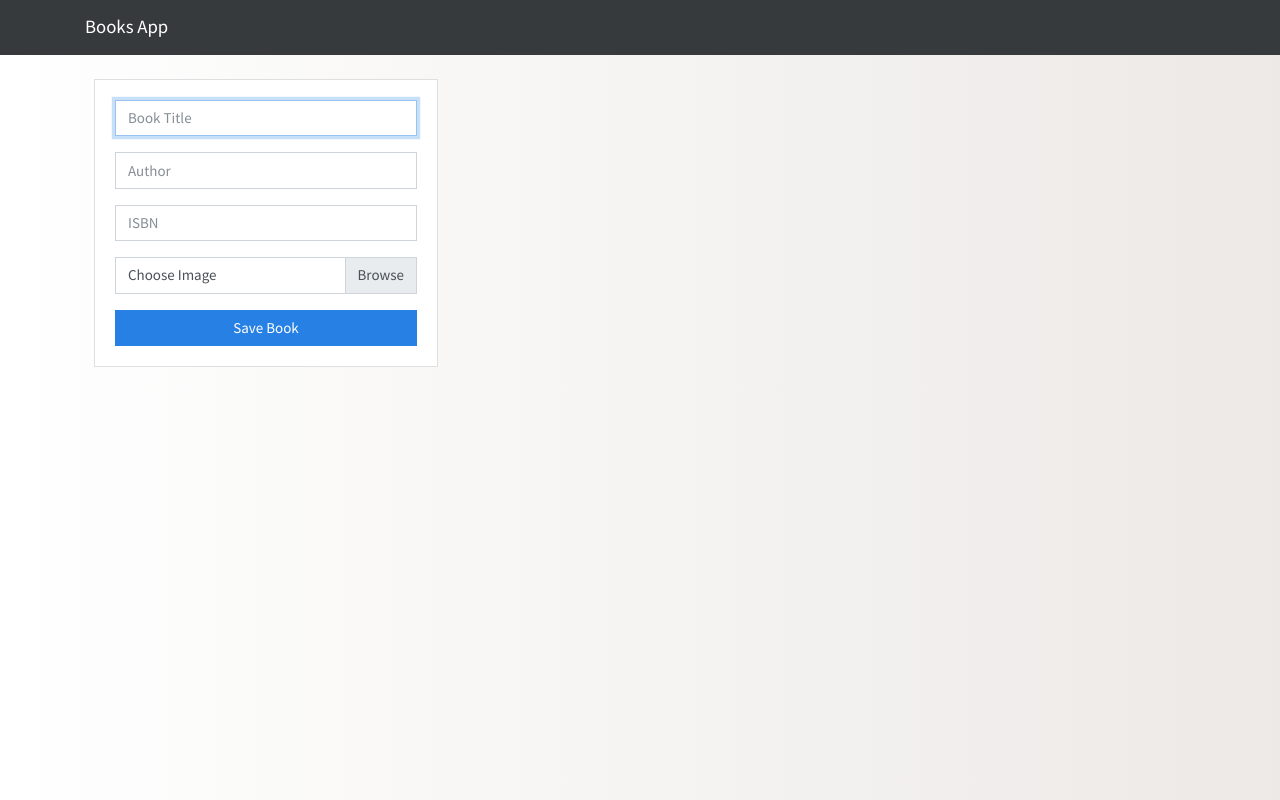
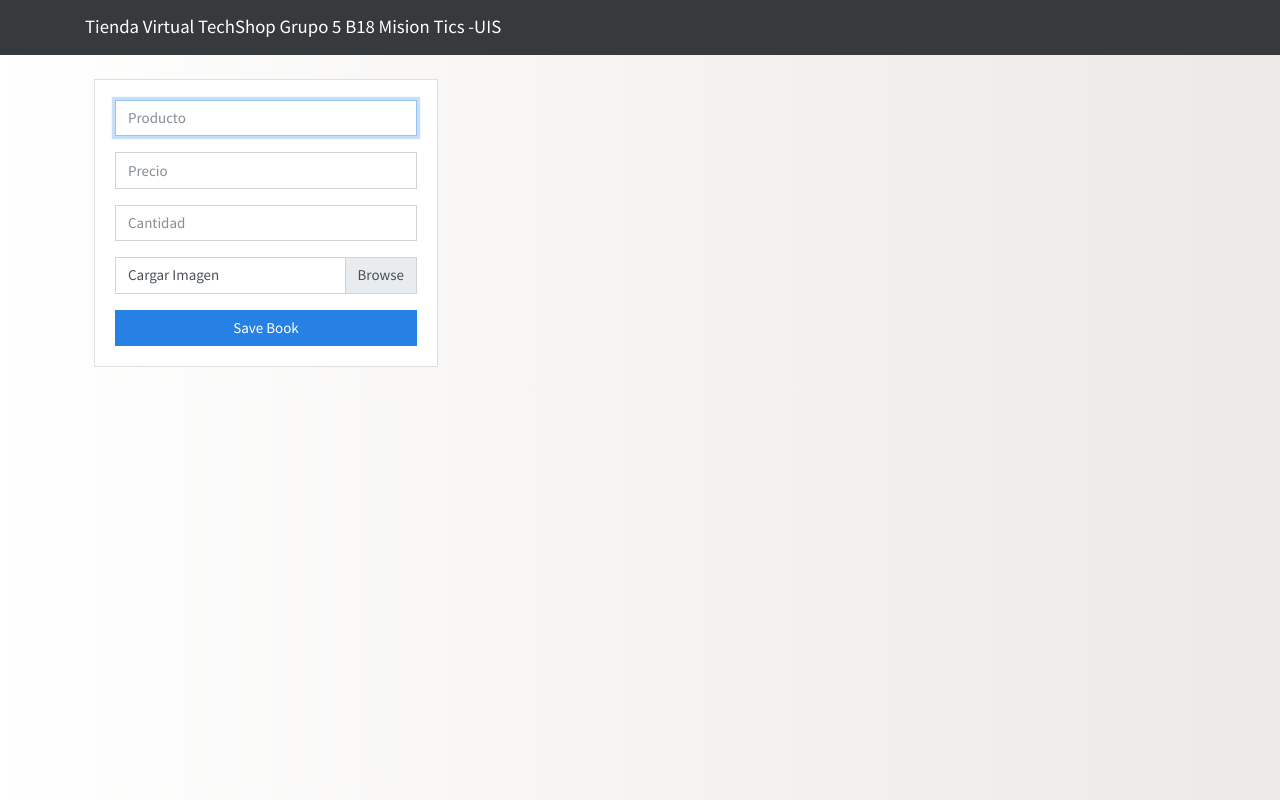
Before and after one commit to feruchis/FullStackUis, a website built with webpack: page frontend/index.html in a window 1280 px wide. Built offline with nearby package versions, Linux system fonts and the light colour scheme; no server answers.

Commit message:
Update index.html

```diff
--- a/frontend/index.html
+++ b/frontend/index.html
@@ -14,7 +14,7 @@
   <!-- NAVIGATION -->
   <nav class="navbar navbar-dark bg-dark">
     <div class="container">
-      <a class="navbar-brand" href="/">Books App</a>
+      <a class="navbar-brand" href="/">Tienda Virtual  TechShop Grupo 5 B18 Mision Tics -UIS</a>
     </div>
   </nav>
 
@@ -24,18 +24,18 @@
 
         <form id="book-form" class="card card-body">
           <div class="form-group">
-            <input type="text" id="title" class="form-control" placeholder="Book Title" autofocus>
+            <input type="text" id="title" class="form-control" placeholder="Producto" autofocus>
           </div>
           <div class="form-group">
-            <input type="text" id="author" class="form-control" placeholder="Author">
+            <input type="text" id="author" class="form-control" placeholder="Precio">
           </div>
           <div class="form-group">
-            <input type="text" id="isbn" class="form-control" placeholder="ISBN">
+            <input type="text" id="isbn" class="form-control" placeholder="Cantidad">
           </div>
           <div class="input-group mb-3">
               <div class="custom-file">
                 <input type="file" class="custom-file-input" id="image" required>
-                <label class="custom-file-label" for="image" aria-describedby="inputGroupFileAddon02">Choose Image</label>
+                <label class="custom-file-label" for="image" aria-describedby="inputGroupFileAddon02">Cargar Imagen</label>
               </div>
             </div>
           <button type="Submit" class="btn btn-primary">
```
